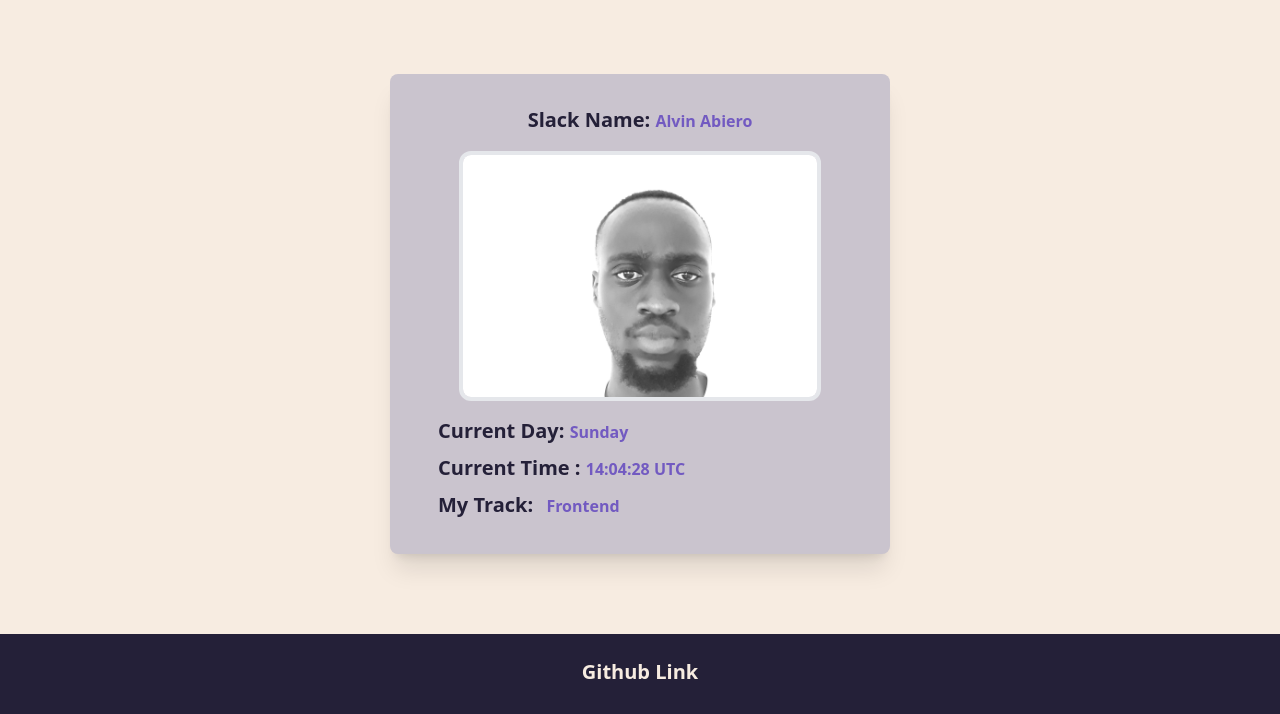
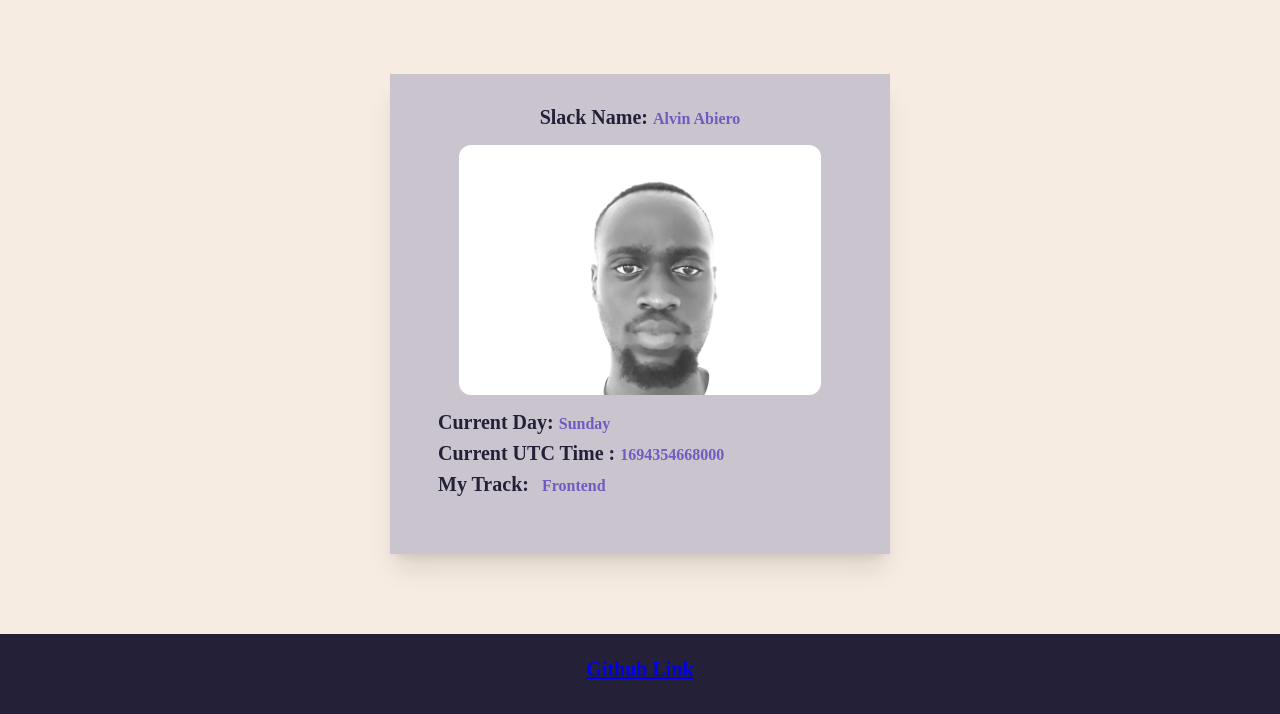
Before and after one commit to AbieroAlvin/hng-project-1, a plain HTML site: page index.html in a window 1280 px wide. Shown: the part 86-800 px from the top of the page. Drawn offline with nearby package versions, Linux system fonts and the light colour scheme.

Commit message:
Converted the tailwind css to vanilla css

```diff
--- a/index.html
+++ b/index.html
@@ -3,61 +3,42 @@
   <head>
     <meta charset="UTF-8" />
     <meta name="viewport" content="width=device-width, initial-scale=1.0" />
-    <script src="https://cdn.tailwindcss.com"></script>
+
     <link rel="stylesheet" href="./style.css" />
     <title>Personal Data Showcase</title>
   </head>
-  <body
-    class="w-full h-screen bg-[#f7ece1] flex items-center flex-col justify-between"
-  >
-    <header
-      class="md:text-3xl text-xl bg-[#242038] w-full h-[80px] text-center p-6 font-semibold text-[#f7ece1]"
-    >
+  <body>
+    <header>
       <h1>Personal Data Showcase</h1>
     </header>
-    <main
-      class="bg-[#cac4ce] px-6 py-8 m-4 w-[60%] h-[60%] shadow-xl rounded-lg flex flex-col gap-2 max-w-[500px] text-[#242038]"
-    >
-      <div
-        data-testid="slackUserName"
-        class="text-center md:text-xl font-semibold"
-      >
-        Slack Name: <span class="text-[#725ac1] text-[1rem]">Alvin Abiero</span>
+    <main id="main">
+      <div class="slack-name">
+        Slack Name: <span data-testid="slackUserName">Alvin Abiero</span>
       </div>
-      <div
-        data-testid="slackDisplayImage"
-        class="md:h-[60%] h-[50%] md:my-2 my-4 flex justify-center"
-      >
+      <div class="img">
         <img
+          data-testid="slackDisplayImage"
           src="/img/Profile-1.jpg"
           alt="Alvin Abiero"
-          class="rounded-2xl md:rounded-xl border-4"
         />
       </div>
-      <div
-        data-testid="currentDayOfTheWeek"
-        class="md:pl-6 pl-3 md:text-xl font-semibold"
-      >
+      <div class="current-day">
         Current Day:
-        <span id="current-day" class="text-[#725ac1] text-[1rem]"></span>
+        <span data-testid="currentDayOfTheWeek" id="current-day"></span>
       </div>
-      <div
-        data-testid="currentUTCTime"
-        class="md:pl-6 pl-3 md:text-xl font-semibold"
-      >
-        Current Time :
-        <span id="current-time" class="text-[#725ac1] text-[1rem]"></span
+      <div class="current-time">
+        Current UTC Time :
+        <span id="current-time" data-testid="currentUTCTime"></span
       ></div>
-      <div data-testid="myTrack" class="md:pl-6 pl-3 md:text-xl font-semibold"
-        >My Track: <span class="text-[#725ac1] pl-2 text-[1rem]">Frontend</span>
+      <div class="my-track"
+        >My Track: <span data-testid="myTrack">Frontend</span>
       </div>
     </main>
-    <footer
-      class="bg-[#242038] w-full h-[80px] text-center p-6 font-semibold text-[#f7ece1]"
-    >
+    <footer>
       <a
+        data-testid="githubURL"
         href="https://github.com/AbieroAlvin/hng-project-1.git"
-        class="md:text-xl text-sm cursor-pointer hover:text-2xl hover:text-blue-400"
+        class="git-link"
         >Github Link</a
       >
     </footer>
--- a/script.js
+++ b/script.js
@@ -3,9 +3,7 @@ const currentTime = document.querySelector("#current-time");
 
 const now = new Date();
 const day = String(now.getUTCDay());
-const hours = String(now.getUTCHours()).padStart(2, "0");
-const minutes = String(now.getUTCMinutes()).padStart(2, "0");
-const seconds = String(now.getUTCSeconds()).padStart(2, "0");
+const currentUTCTimeInMilliseconds = String(now.getTime());
 const daysOfWeek = [
   "Sunday",
   "Monday",
@@ -17,4 +15,4 @@ const daysOfWeek = [
 ];
 
 currentDay.textContent = daysOfWeek[day];
-currentTime.textContent = `${hours}:${minutes}:${seconds} UTC`;
+currentTime.textContent = `${currentUTCTimeInMilliseconds}`;
--- a/style.css
+++ b/style.css
@@ -9,3 +9,151 @@ img {
   object-fit: cover;
   height: 250px;
 }
+
+body {
+  width: 100%;
+  height: 100vh;
+  background-color: #f7ece1;
+  display: flex;
+  align-items: center;
+  flex-direction: column;
+  justify-content: space-between;
+}
+
+header {
+  font-size: 1.25rem;
+  background-color: #242038;
+  width: 100%;
+  height: 80px;
+  text-align: center;
+  padding: 1.5rem;
+  font-weight: 600;
+  color: #f7ece1;
+}
+
+#main {
+  background: #cac4ce;
+  padding: 2rem 1.5rem;
+  margin: 1rem;
+  width: 60%;
+  height: 60%;
+  box-shadow: 0 20px 25px -5px rgb(0 0 0 / 0.1),
+    0 8px 10px -6px rgb(0 0 0 / 0.1);
+  display: flex;
+  flex-direction: column;
+  gap: 0.5rem;
+  max-width: 500px;
+  color: #242038;
+}
+
+.slack-name {
+  text-align: center;
+  font-weight: 600;
+}
+
+.slack-name span {
+  color: #725ac1;
+  font-size: 1rem;
+}
+
+.img {
+  height: 50%;
+  margin-top: 1rem;
+  margin-bottom: 1rem;
+  display: flex;
+  justify-content: center;
+}
+.img img {
+  border-radius: 1rem;
+  border-width: 4px;
+  border-color: #725ac1;
+}
+
+.current-day {
+  font-weight: 600;
+  padding-left: 0.75rem;
+}
+
+#current-day {
+  color: #725ac1;
+  font-size: 1rem;
+}
+
+.current-time {
+  font-weight: 600;
+  padding-left: 0.75rem;
+}
+
+#current-time {
+  color: #725ac1;
+  font-size: 1rem;
+}
+
+.my-track {
+  font-weight: 600;
+  padding-left: 0.75rem;
+}
+
+.my-track span {
+  color: #725ac1;
+  font-size: 1rem;
+  padding-left: 0.5rem;
+}
+
+footer {
+  background-color: #242038;
+  width: 100%;
+  height: 80px;
+  text-align: center;
+  padding: 1.5rem;
+  font-weight: 600;
+  color: #f7ece1;
+}
+.git-link {
+  font-size: 0.875rem;
+  cursor: pointer;
+}
+
+.git-link:hover {
+  color: aqua;
+  font-size: 1.5rem;
+}
+
+@media screen and (min-width: 768px) {
+  .header {
+    font-size: 1.875rem;
+  }
+
+  .slack-name {
+    font-size: 1.25rem;
+  }
+
+  .img {
+    height: 60%;
+    margin-top: 0.5rem;
+    margin-bottom: 0.5rem;
+  }
+
+  .img img {
+    border-radius: 0.75rem;
+  }
+
+  .current-day {
+    padding-left: 1.5rem;
+    font-size: 1.25rem;
+  }
+
+  .current-time {
+    padding-left: 1.5rem;
+    font-size: 1.25rem;
+  }
+
+  .my-track {
+    padding-left: 1.5rem;
+    font-size: 1.25rem;
+  }
+
+  .git-link {
+    font-size: 1.25rem;
+  }
+}
```
